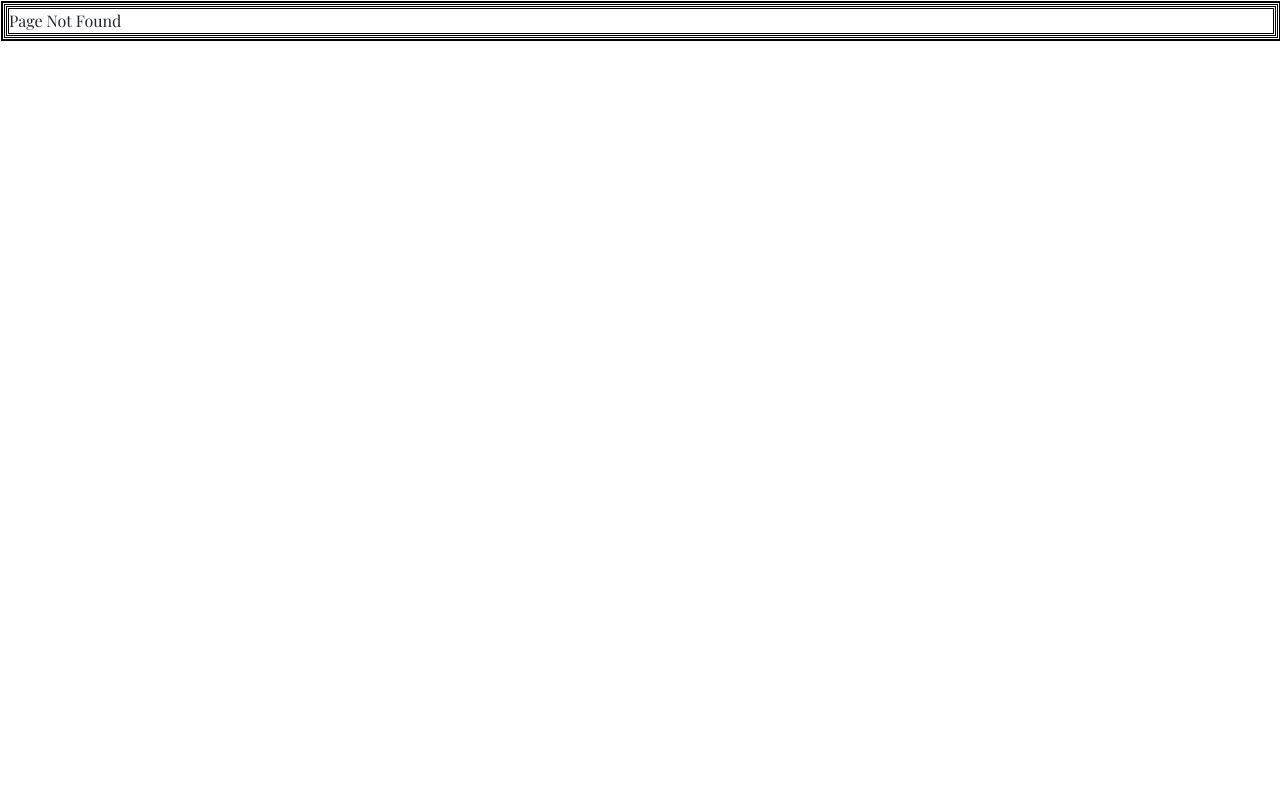
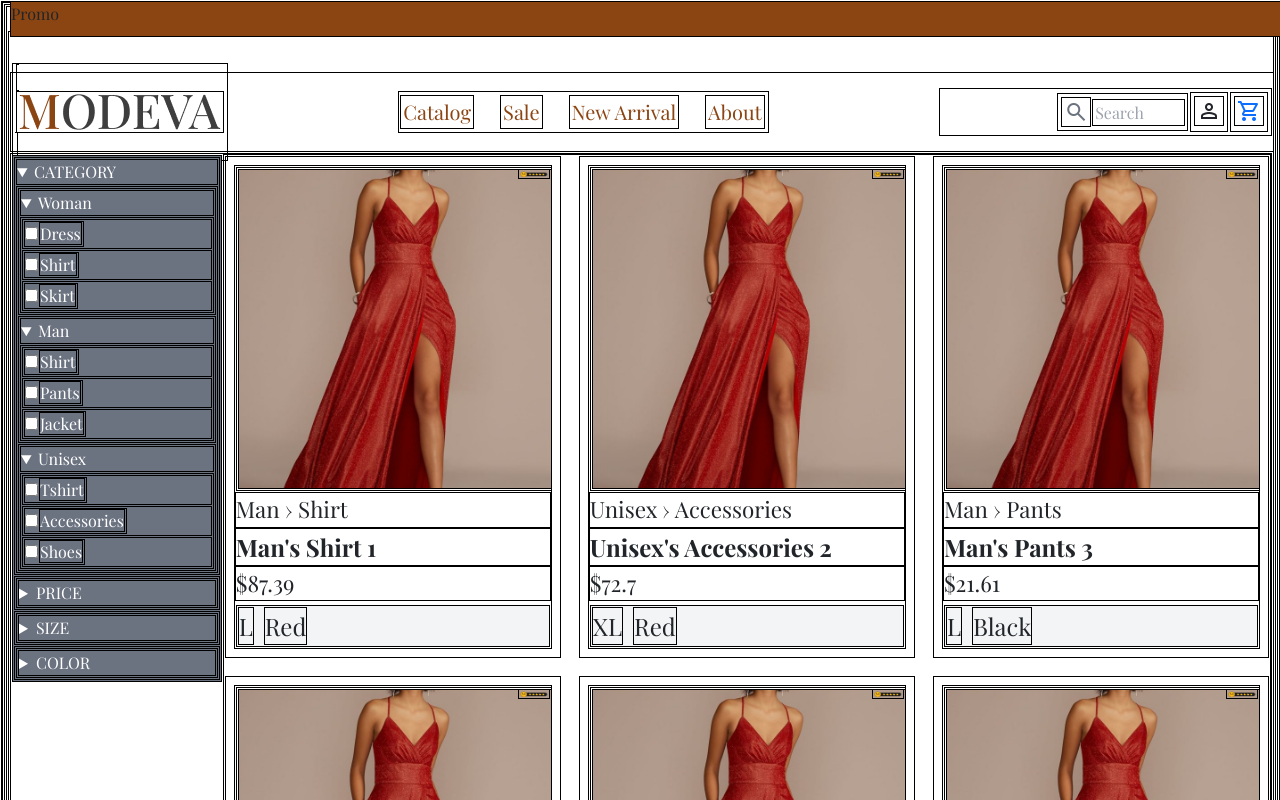
Before and after one commit to shauryabehra23/Modeva, a React (Create React App) app: page / in a window 1280 px wide. Before the commit this address had no page. Shown: the top 800 px of the page. Built offline with nearby package versions, Linux system fonts and the light colour scheme; a web font is replaced by a local one.

Commit message:
testing branch

```diff
--- a/src/App.js
+++ b/src/App.js
@@ -20,7 +20,7 @@ function App() {
           {/* You can move LandingPage to another route */}
           <Route path="/landing" element={<LandingPage />} />
 
-          <Route path="/products" element={<Products />} />
+          <Route path="/" element={<Products />} />
           <Route path="/products/:id" element={<Details />} />
           <Route path="/login" element={<Login />} />
           <Route path="/checkout/step1" element={<Checkout1 />} />
--- a/src/Pages/Cart.js
+++ b/src/Pages/Cart.js
@@ -11,7 +11,7 @@ export default function Cart(props) {
   });
 
   return (
-    <div>
+    <div className="min-h-24">
       <Promo />;
       <Nav font="brown" />;
       <header className="text-5xl font-medium">Cart</header>
```
